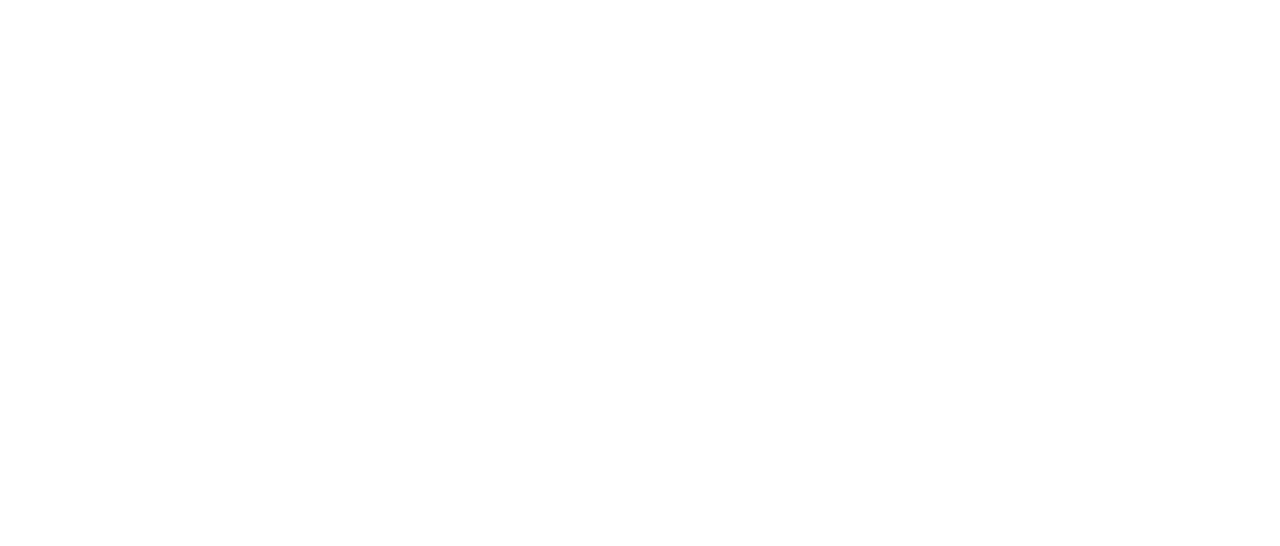
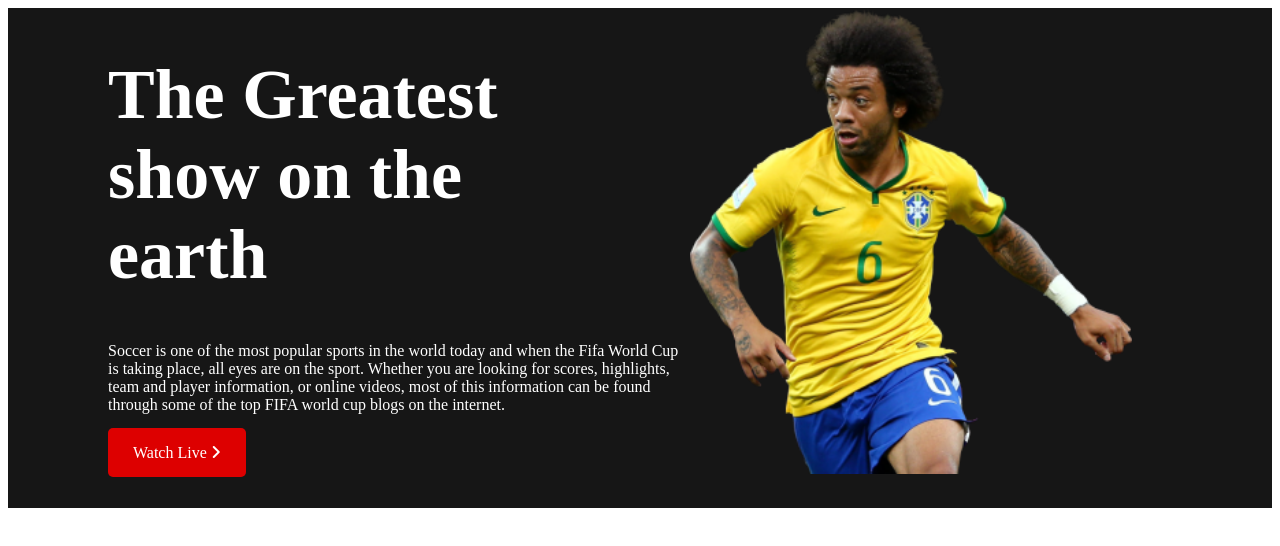
Before and after one commit to saidul90091/world-cup, a plain HTML site: page index.html in a window 1280 px wide. Drawn offline with Linux system fonts and the light colour scheme.

Commit message:
added header area

```diff
--- a/index.html
+++ b/index.html
@@ -4,9 +4,27 @@
     <meta charset="UTF-8">
     <meta http-equiv="X-UA-Compatible" content="IE=edge">
     <meta name="viewport" content="width=device-width, initial-scale=1.0">
+    <!-- --------font awesome icon link----- -->
+    <script src="https://kit.fontawesome.com/6b1e1271e2.js" crossorigin="anonymous"></script>
+    <!-- -------external css---------------- -->
+    <link rel="stylesheet" href="style.css">
     <title>FIFA World Cup</title>
 </head>
 <body>
+    <header>
+        <div class="container">
+            <div class="header_area">
+                <div class="header_details">
+                    <h1 id="header_title">The Greatest <br> show on the <br> earth</h1>
+                    <p>Soccer is one of the most popular sports in the world today and when the Fifa World Cup is taking place, all eyes are on the sport. Whether you are looking for scores, highlights, team and player information, or online videos, most of this information can be found through some of the top FIFA world cup blogs on the internet.</p>
+                        <a class="live_button" href="">Watch Live <i class="fa-solid fa-angle-right"></i></a>
+                </div>
+                <div class="header_image">
+                    <img src="assets/Banner Image.png" alt="">
+                </div>
+            </div>
+        </div>
+    </header>
 
 </body>
 </html>
--- a/style.css
+++ b/style.css
@@ -0,0 +1,39 @@
+/* ===========================
+        header area css
+============================*/
+.header_area {
+    height: 500px;
+    background-color: #161616;
+    display: flex;
+}
+
+.header_details {
+    color: white;
+    width: 50%;
+    margin-left: 100px;
+}
+.header_details p{
+    margin-bottom: 30px;
+}
+
+#header_title {
+    font-size: 70px;
+}
+
+.live_button {
+    background-color: #DD0000;
+    color: white;
+    padding: 16px 25px;
+    border-radius: 5px;
+    text-decoration: none;
+
+}
+
+.header_image{
+    width: 50%;
+
+}
+.header_image img{
+    width: 76%;
+
+}
```
